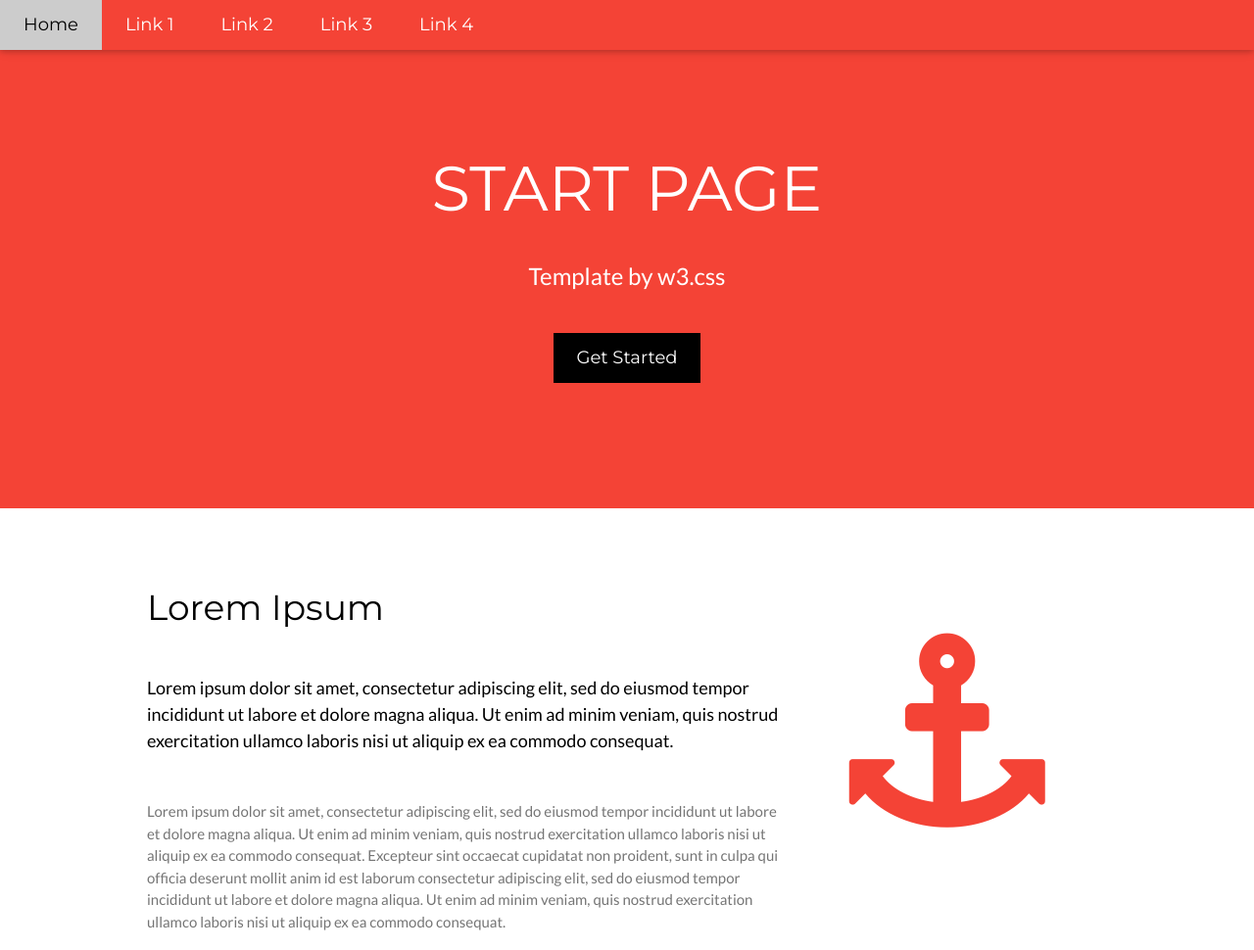
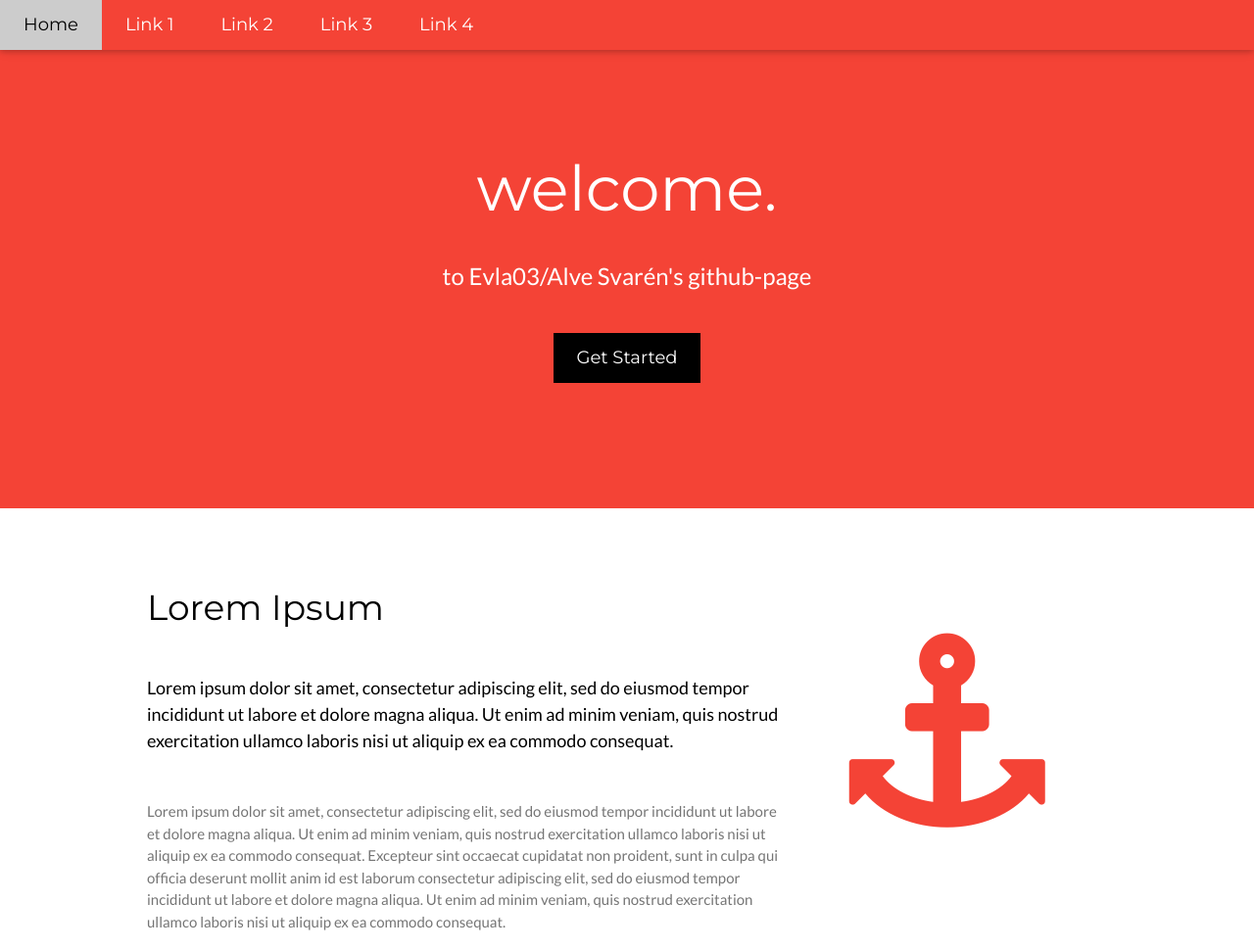
Before and after one commit to Evla03/evla03.github.io, a plain HTML site: page index.html in a window 1280 px wide. Shown: the top 970 px of the page at 98% size. Drawn offline with nearby package versions, Linux system fonts and the light colour scheme.

Commit message:
updated index.html

```diff
--- a/index.html
+++ b/index.html
@@ -1,6 +1,6 @@
 <!DOCTYPE html>
 <html>
-<title>W3.CSS Template</title>
+<title>Alve Svarén's webpage</title>
 <meta charset="UTF-8">
 <meta name="viewport" content="width=device-width, initial-scale=1">
 <link rel="stylesheet" href="https://www.w3schools.com/w3css/4/w3.css">
@@ -36,8 +36,8 @@ body,h1,h2,h3,h4,h5,h6 {font-family: "Lato", sans-serif}
 
 <!-- Header -->
 <header class="w3-container w3-red w3-center" style="padding:128px 16px">
-  <h1 class="w3-margin w3-jumbo">START PAGE</h1>
-  <p class="w3-xlarge">Template by w3.css</p>
+  <h1 class="w3-margin w3-jumbo">welcome.</h1>
+  <p class="w3-xlarge">to Evla03/Alve Svarén's github-page</p>
   <button class="w3-button w3-black w3-padding-large w3-large w3-margin-top">Get Started</button>
 </header>
 
```
